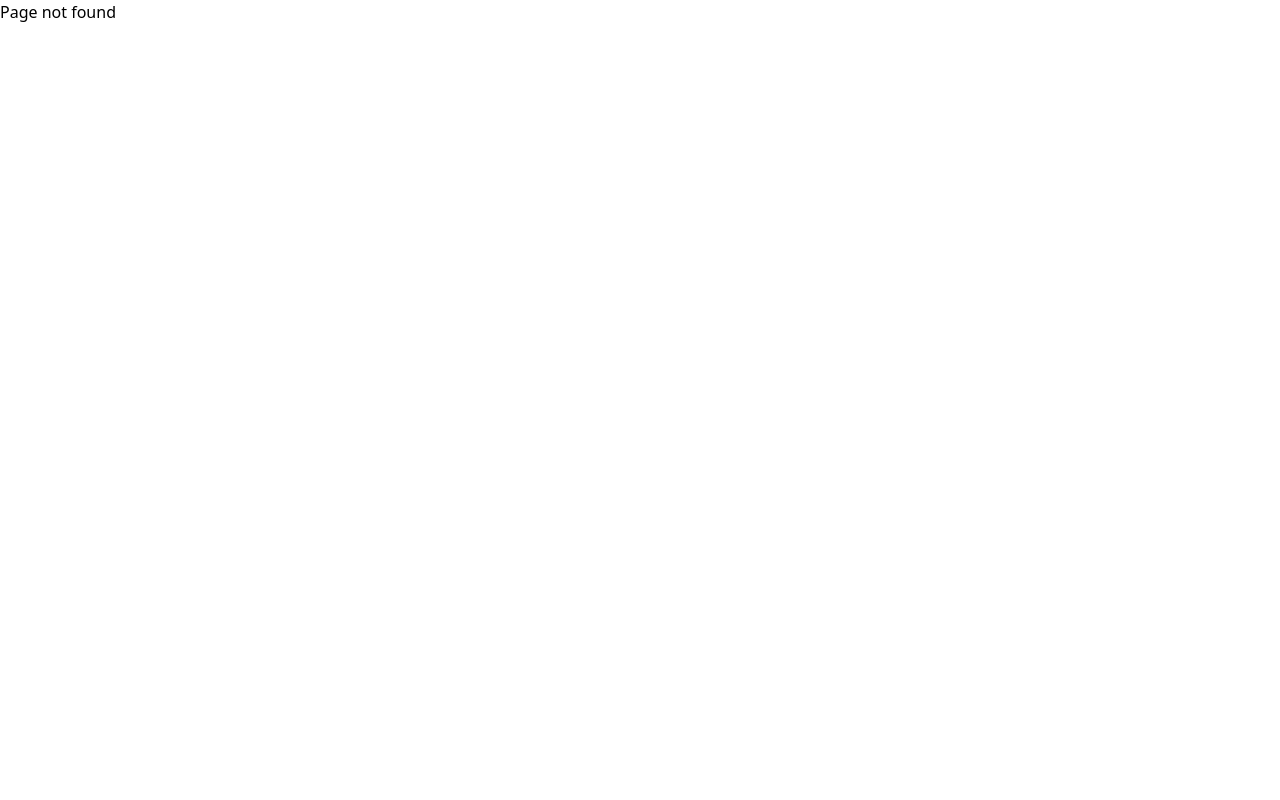
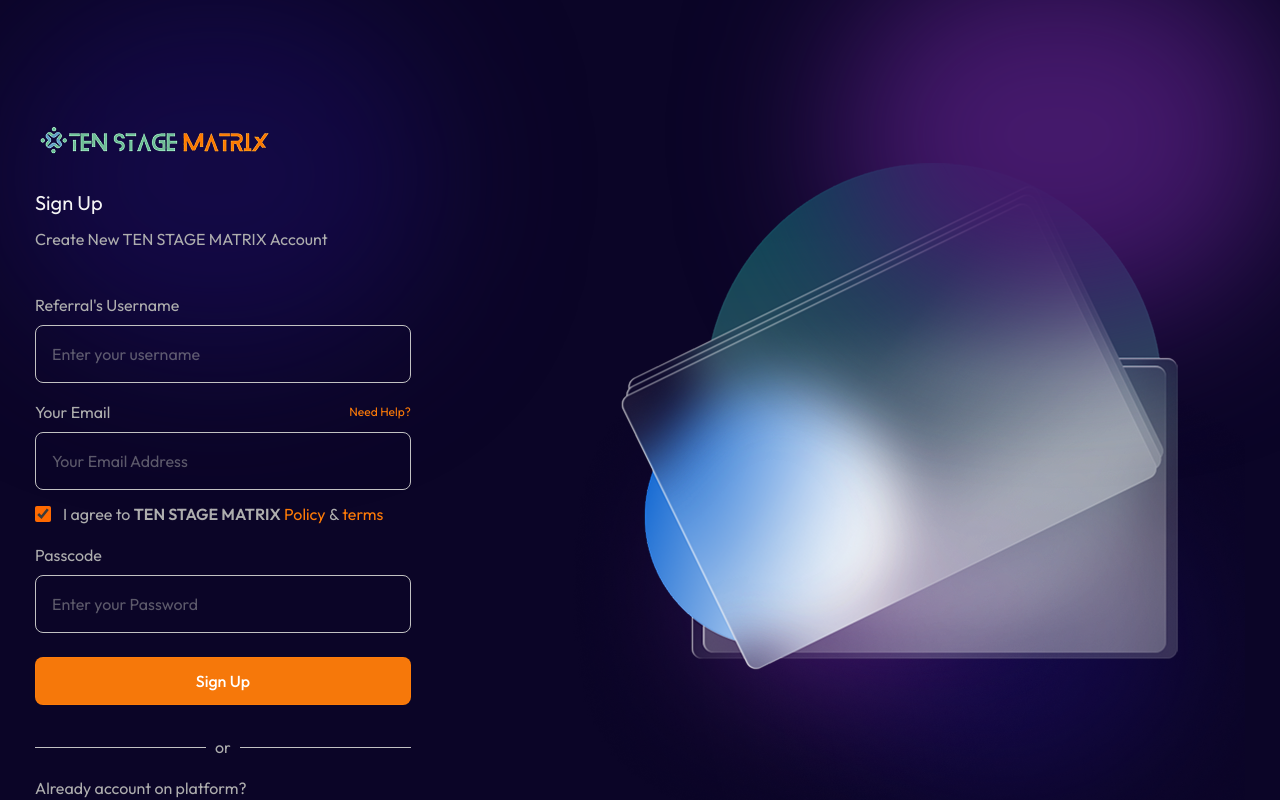
Before and after one commit to team-pr01/Ten-Stage-Matrix-Client, a React (Vite) app: page /signup in a window 1280 px wide. Before the commit this address had no page. Shown: the top 800 px of the page. Built offline with nearby package versions, Linux system fonts and the light colour scheme.

Commit message:
Added login page

```diff
--- a/src/assets/index.tsx
+++ b/src/assets/index.tsx
@@ -11,6 +11,7 @@
 import instagram4 from "./images/image4.png";
 import instagram5 from "./images/image5.png";
 import instagram6 from "./images/image6.png";
+import signupSigninImg from "./images/signup-signin-img.png";
 
 
 import strongSecurity from "./icons/strongSecurity.png";
@@ -43,7 +44,8 @@
     instagram3,
     instagram4,
     instagram5,
-    instagram6
+    instagram6,
+    signupSigninImg,
 };
 
 export const ICONS = {
--- a/src/components/Shared/Navbar/Navbar.tsx
+++ b/src/components/Shared/Navbar/Navbar.tsx
@@ -49,12 +49,12 @@
             </div>
 
             <div className="flex items-center gap-6 z-10">
-              <button className="p-2 w-[126px] h-12 rounded-lg border border-secondary-10 text-secondary-10 font-medium">
+              <Link to={"/signin"} className="p-2 w-[126px] h-12 rounded-lg border border-secondary-10 text-secondary-10 font-medium text-center">
                 Sign In
-              </button>
-              <button className="p-2 w-[126px] h-12 rounded-lg border border-primary-10 bg-primary-10 text-white font-medium">
+              </Link>
+              <Link to={"/signup"} className="p-2 w-[126px] h-12 rounded-lg border border-primary-10 bg-primary-10 text-white font-medium text-center">
                 Sign Up
-              </button>
+              </Link>
             </div>
           </div>
         </Container>
--- a/src/index.css
+++ b/src/index.css
@@ -14,6 +14,8 @@
   --color-primary-40: #140B3F;
   --color-primary-45: #FF7C06;
   --color-primary-50: #ffffff1a;
+  --color-primary-55: #FF7B07;
+  --color-primary-60: #3d299c66;
 
   /* Neutral */
   --color-neutral-10: #0B052B;
@@ -30,6 +32,10 @@
   --color-neutral-65: #F8F8F8;
   --color-neutral-70: #adadadde;
   --color-neutral-75: #E6E6E6;
+  --color-neutral-80: #F5F5F5;
+  --color-neutral-85: #AEAEAE;
+  --color-neutral-90: #C2C2C2;
+  --color-neutral-95: #D3D3D3;
 
   /* Secondary */
   --color-secondary-10: #6EBC94;
--- a/src/layouts/MainLayout/MainLayout.tsx
+++ b/src/layouts/MainLayout/MainLayout.tsx
@@ -1,13 +1,9 @@
 import { Outlet } from "react-router-dom";
-import Navbar from "../../components/Shared/Navbar/Navbar";
-import Footer from "../../components/Shared/Footer/Footer";
 
 const MainLayout = () => {
   return (
     <div className="bg-neutral-15">
-      <Navbar/>
       <Outlet />
-      <Footer/>
     </div>
   );
 };
--- a/src/pages/Home/Home.tsx
+++ b/src/pages/Home/Home.tsx
@@ -5,10 +5,13 @@
 import SecurelyBuySell from "../../components/HomePage/SecurelyBuySell/SecurelyBuySell";
 import StepsToGetStarted from "../../components/HomePage/StepsToGetStarted/StepsToGetStarted";
 import WhyChooseUs from "../../components/HomePage/WhyChooseUs/WhyChooseUs";
+import Footer from "../../components/Shared/Footer/Footer";
+import Navbar from "../../components/Shared/Navbar/Navbar";
 
 const Home = () => {
     return (
         <div>
+            <Navbar/>
             {/* <Hero/> */}
             <WhyChooseUs/>
             <SecurelyBuySell/>
@@ -17,6 +20,7 @@
             <ADAFeatures/>
             <BecomePartOfCardano/>
             <ContactUs/>
+            <Footer/>
         </div>
     );
 };
--- /dev/null
+++ b/src/pages/Signup/Signup.tsx
@@ -0,0 +1,160 @@
+import { useForm } from "react-hook-form";
+import { IMAGES } from "../../assets";
+import { Link } from "react-router-dom";
+import { useState } from "react";
+
+type TFormValues = {
+  userName: string;
+  email: string;
+  password: string;
+};
+const Signup = () => {
+  const [isChecked, setIsChecked] = useState<boolean>(true);
+
+  const {
+    register,
+    handleSubmit,
+    formState: { errors },
+  } = useForm<TFormValues>();
+
+  const handleSignup = (data:TFormValues) => {
+    console.log(data);
+  }
+  return (
+    <div className="h-full font-Outfit py-28 relative">
+      <div className="bg-primary-30 w-[432px] h-[351px] rounded-[431px] blur-[75px] z-0 absolute top-0 left-0"></div>
+      <div className="bg-primary-15 w-[443px] h-[351px] rounded-[443px] blur-[75px] z-10 absolute -top-10 right-0"></div>
+      <div className="max-w-[1250px] mx-auto px-5 2xl:px-0 h-screen">
+        <div className="flex items-center justify-between">
+          <div className="z-10">
+            <img src={IMAGES.logo} alt="logo" className="z-10" />
+            <h1 className="text-neutral-80 text-xl mt-[17px]">Sign Up</h1>
+            <p className="text-neutral-85 mt-[10px]">
+              Create New TEN STAGE MATRIX Account
+            </p>
+
+            <form onSubmit={handleSubmit(handleSignup)} className="mt-[42px]">
+              <div className="flex flex-col gap-2">
+                <label htmlFor="" className="text-neutral-85">
+                  Referral's Username
+                </label>
+                <input
+                  type="text"
+                  placeholder="Enter your username"
+                  {...register("userName", {
+                    required: "Name is required",
+                  })}
+                  className={`w-full p-4 rounded-[8px] border border-neutral-90 focus:outline-none focus:border-primary-10/50 transition duration-300 text-neutral-85 ${
+                    errors?.userName ? "border-red-500" : "border-neutral-90"
+                  }`}
+                />
+                {typeof errors === "object" && "message" in errors && (
+                  <span className="text-red-500 text-sm">
+                    {String(errors.message)}
+                  </span>
+                )}
+              </div>
+
+              <div className="flex flex-col gap-2 mt-[17px]">
+                <div className="flex items-center justify-between">
+                  <label htmlFor="" className="text-neutral-85">
+                    Your Email
+                  </label>
+                  <Link
+                    to={"/"}
+                    className="text-primary-55 text-xs hover:underline"
+                  >
+                    Need Help?
+                  </Link>
+                </div>
+                <input
+                  type="text"
+                  placeholder="Your Email Address"
+                  {...register("email", {
+                    required: "Name is required",
+                  })}
+                  className={`w-full p-4 rounded-[8px] border border-neutral-90 focus:outline-none focus:border-primary-10/50 transition duration-300 text-neutral-85 ${
+                    errors?.email ? "border-red-500" : "border-neutral-90"
+                  }`}
+                />
+                {typeof errors === "object" && "message" in errors && (
+                  <span className="text-red-500 text-sm">
+                    {String(errors.message)}
+                  </span>
+                )}
+              </div>
+
+              <label className="flex items-center gap-3 text-neutral-85 mt-3 cursor-pointer">
+                <input
+                  type="checkbox"
+                  checked={isChecked}
+                  onChange={() => setIsChecked(!isChecked)}
+                  className="accent-orange-500  w-4 h-4"
+                />
+                <span>
+                  I agree to{" "}
+                  <span className="font-semibold">TEN STAGE MATRIX</span>{" "}
+                  <span className="text-primary-55">Policy</span> &{" "}
+                  <span className="text-primary-55">terms</span>
+                </span>
+              </label>
+
+              <div className="flex flex-col gap-2 mt-[17px]">
+                <label htmlFor="" className="text-neutral-85">
+                  Passcode
+                </label>
+                <input
+                  type="text"
+                  placeholder="Enter your Password"
+                  {...register("password", {
+                    required: "Name is required",
+                  })}
+                  className={`w-full p-4 rounded-[8px] border border-neutral-90 focus:outline-none focus:border-primary-10/50 transition duration-300 text-neutral-85 ${
+                    errors?.password ? "border-red-500" : "border-neutral-90"
+                  }`}
+                />
+                {typeof errors === "object" && "message" in errors && (
+                  <span className="text-red-500 text-sm">
+                    {String(errors.message)}
+                  </span>
+                )}
+              </div>
+
+              <button
+                type="submit"
+                className="p-2 w-full  h-12 rounded-lg border border-primary-10 bg-primary-10 text-white font-medium text-center cursor-pointer mt-6"
+              >
+                Sign Up
+              </button>
+
+              <div className="flex items-center gap-[9px] mt-[30px]">
+                <div className="h-[1px] w-[171px] bg-neutral-90"></div>
+                <p className="text-neutral-85">or</p>
+                <div className="h-[1px] w-[171px] bg-neutral-90"></div>
+              </div>
+
+              <div className="flex flex-col gap-2 mt-[17px]">
+                <label htmlFor="" className="text-neutral-85">
+                  Already account on platform?
+                </label>
+                <Link
+                  to={"/login"}
+                  className="p-2 w-full h-12 rounded-lg bg-primary-60 text-white font-medium text-center cursor-pointer mt-6 flex items-center justify-center"
+                >
+                  Sign In
+                </Link>
+              </div>
+
+              <p className="text-neutral-85 mt-8">
+                @ 2025 TEN STAGE MATRIX All Rights Reserved
+              </p>
+            </form>
+          </div>
+          <img src={IMAGES.signupSigninImg} alt="" />
+        </div>
+      </div>
+    </div>
+  );
+};
+
+export default Signup;
--- a/src/routes/routes.tsx
+++ b/src/routes/routes.tsx
@@ -2,6 +2,7 @@
 import MainLayout from "../layouts/MainLayout/MainLayout";
 import NotFound from "../pages/NotFound/NotFound";
 import Home from "../pages/Home/Home";
+import Signup from "../pages/Signup/Signup";
 
 export const router = createBrowserRouter([
   {
@@ -13,6 +14,10 @@
         path: "/",
         element: <Home />,
       },
+      {
+        path: "/signup",
+        element: <Signup />,
+      },
     ],
   },
 ]);
```
Also changed, not shown: src/assets/images/signup-signin-img.png (added).
